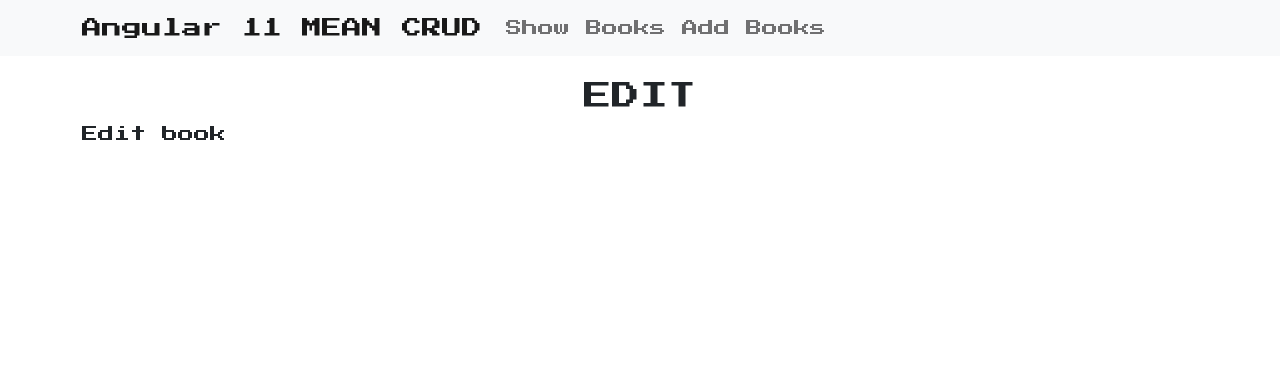
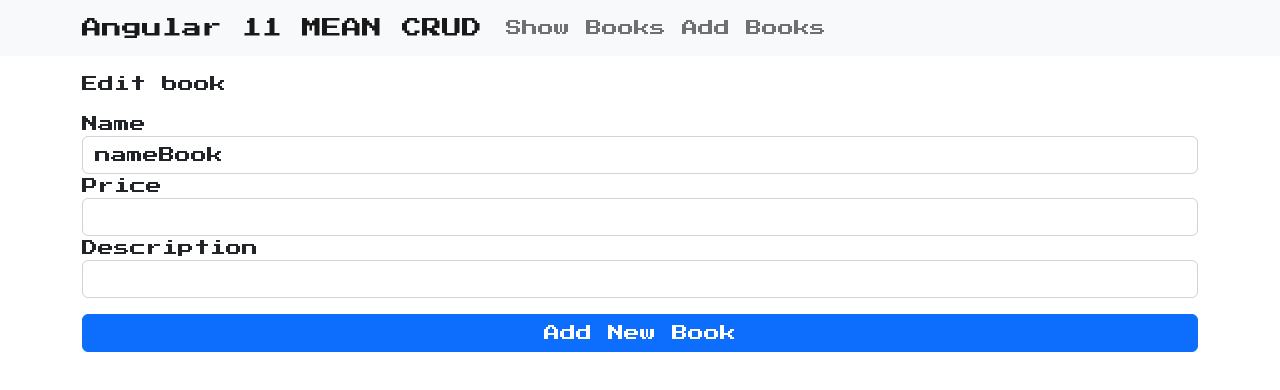
Before and after one commit to nineria/angular-learning, an Angular app: page /edit-book/1 in a window 1280 px wide. Shown: the top 390 px of the page. Built offline with nearby package versions, Linux system fonts and the light colour scheme.

Commit message:
fixed:  ui edit component

```diff
--- a/src/app/components/edit-book/edit-book.component.html
+++ b/src/app/components/edit-book/edit-book.component.html
@@ -1,5 +1,42 @@
-<section class="container flex-center mt-4">
-  <h1 class="text-uppercase fs-3">Edit</h1>
-  <div></div>
-</section>
-<div class="container">Edit book</div>
+<div class="container">
+  <p class="mt-3">Edit book</p>
+  <div class="row justify-content center mt-3">
+    <div class="col-md-12">
+      <form>
+        <div class="form-group">
+          <label for="name">Name</label>
+          <input
+            type="text"
+            class="form-control"
+            formControlName="name"
+            required
+            value="nameBook"
+          />
+        </div>
+        <div class="fotm-group">
+          <label for="price">Price</label>
+          <input
+            type="text"
+            class="form-control"
+            formControlName="price"
+            required
+          />
+        </div>
+        <div class="fotm-group">
+          <label for="description">Description</label>
+          <input
+            type="text"
+            class="form-control"
+            formControlName="description"
+            required
+          />
+        </div>
+        <div class="form-group">
+          <button class="btn btn-primary btn-block w-100 my-3">
+            Add New Book
+          </button>
+        </div>
+      </form>
+    </div>
+  </div>
+</div>
--- a/src/app/components/edit-book/edit-book.component.ts
+++ b/src/app/components/edit-book/edit-book.component.ts
@@ -1,4 +1,4 @@
-import { Component, OnInit } from '@angular/core';
+import { Component, OnInit, Input } from '@angular/core';
 
 @Component({
   selector: 'app-edit',
@@ -6,6 +6,10 @@ import { Component, OnInit } from '@angular/core';
   styleUrls: ['./edit-book.component.css'],
 })
 export class EditBookComponent implements OnInit {
+  @Input() nameBook = 'benz';
+  @Input() price = 0;
+  @Input() description = '';
+
   constructor() {}
 
   ngOnInit() {}
```
